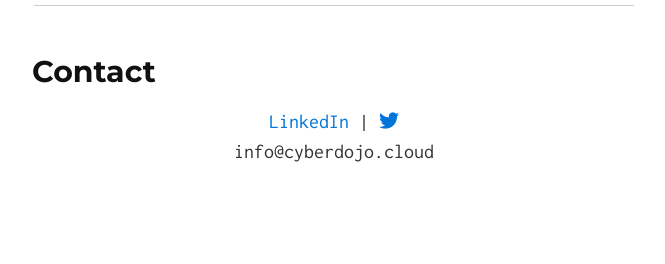
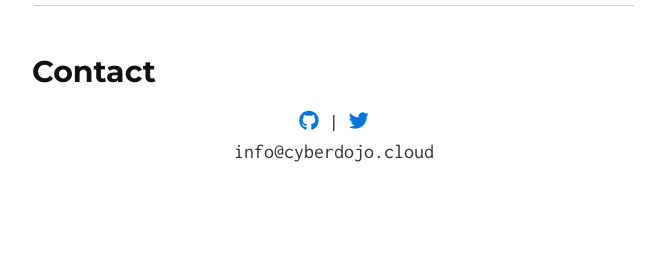
Before and after one commit to Ahmed-AG/cyberdojo-page, a Jekyll site: the page built from index.md, in a window 1280 px wide. Shown: the part 1716-1980 px from the top of the page, without its empty margins (306-971 px from the left). Built offline with Jekyll 4.4.1, drawn with Linux system fonts in a browser that asks for light colours.

Commit message:
Update page

```diff
--- a/index.md
+++ b/index.md
@@ -53,7 +53,7 @@ Cloudwatch-bot is a proof-of-concept project that demonstrates how AI can be uti
 
 ## <a id="contact"></a>Contact
 <center>
-<A href="https://www.linkedin.com/in/ahmadabugharbieh/" target="_blank">LinkedIn</A> |
+<A href="https://www.linkedin.com/in/ahmadabugharbieh/" target="_blank"> <i class="fab fa-github"></i></A> |
 <A href="https://twitter.com/aagsec" target="_blank"> <i class="fab fa-twitter"></i></A>
 <br> info@cyberdojo.cloud
 </center>
```
